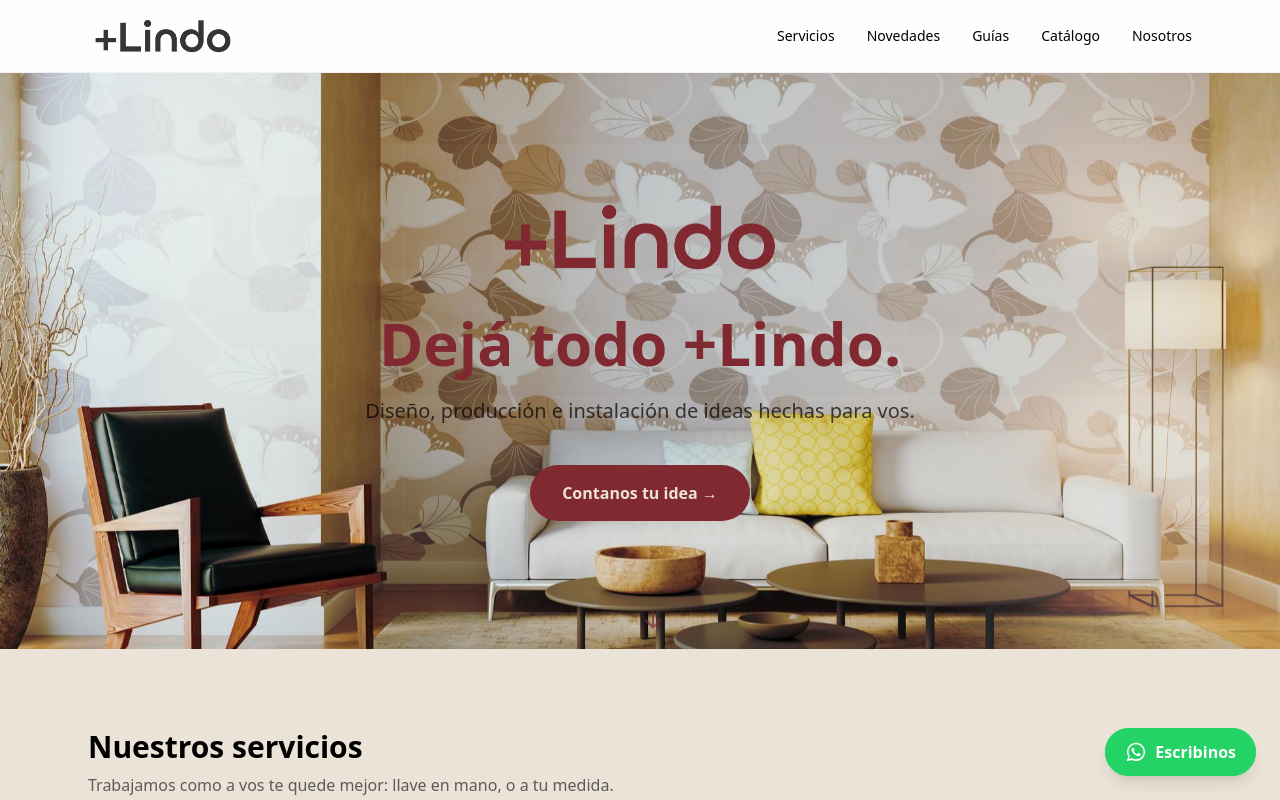
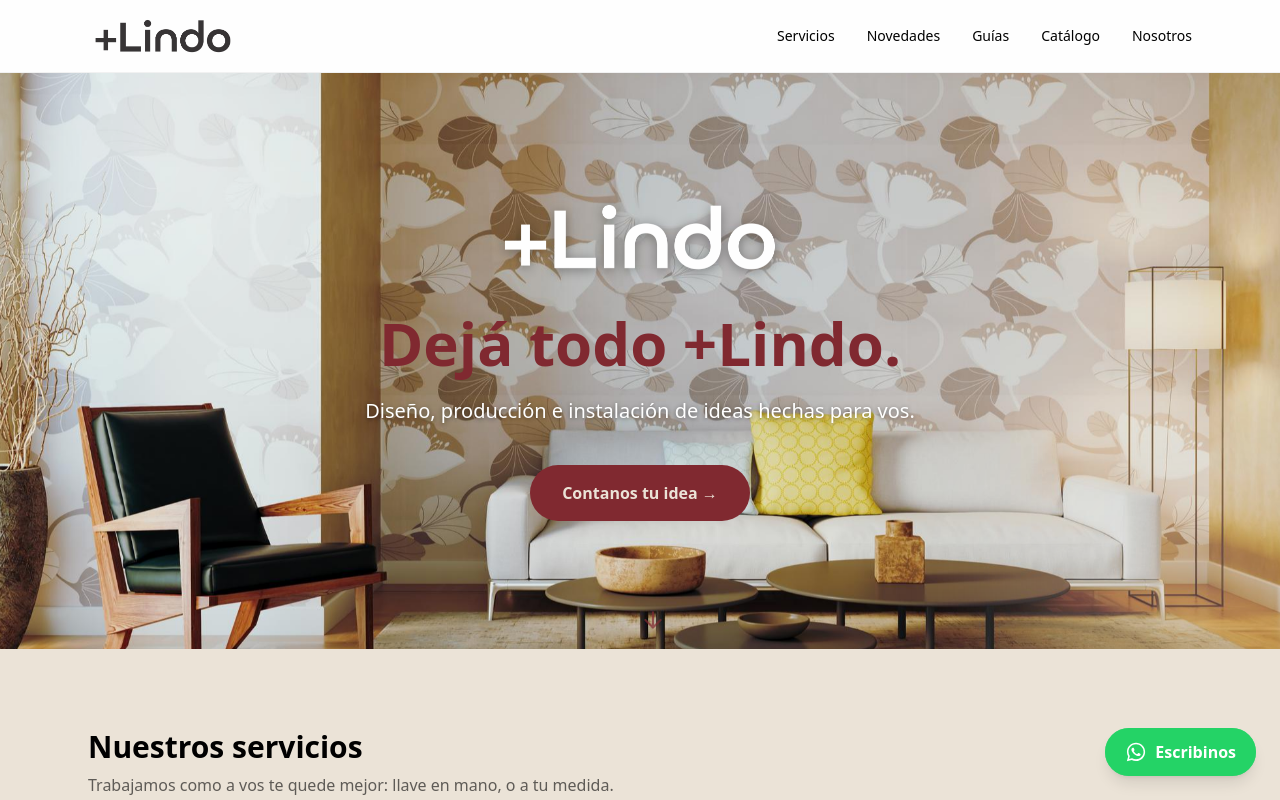
Before and after one commit to RodrigoSeverino/lindo-landing, an Astro site: page / in a window 1280 px wide. Shown: the top 800 px of the page. Built offline with nearby package versions, Linux system fonts and the light colour scheme; Astro itself is replaced by a stand-in of ours.

Commit message:
Logo y bajada del hero en blanco, se perdían contra el empapelado
El logo bordo y el texto negro de la bajada tenían poco contraste sobre
la foto de fondo (empapelado claro con estampado denso). Ahora van en
blanco con una sombra sutil para que se lean bien en cualquier zona de
la imagen, clara u oscura.

```diff
--- a/src/pages/index.astro
+++ b/src/pages/index.astro
@@ -63,9 +63,9 @@ const galeria = [
     ></div>
 
     <div class="relative mx-auto max-w-6xl px-6 py-24 md:py-32 text-center">
-      <div class="mx-auto mb-8 h-16 md:h-20 aspect-[1102/294] overflow-hidden animate-fade-up">
+      <div class="mx-auto mb-8 h-16 md:h-20 aspect-[1102/294] overflow-hidden animate-fade-up drop-shadow-[0_2px_6px_rgba(0,0,0,0.35)]">
         <img
-          src="/logo/fondo-crema.png"
+          src="/logo/fondo-negro.png"
           alt="+Lindo"
           class="h-full w-full object-cover animate-float"
         />
@@ -76,7 +76,7 @@ const galeria = [
         Dejá todo +Lindo.
       </h1>
       <p
-        class="mt-6 text-lg md:text-xl text-black/70 max-w-2xl mx-auto animate-fade-up [animation-delay:240ms]"
+        class="mt-6 text-lg md:text-xl text-white max-w-2xl mx-auto animate-fade-up [animation-delay:240ms] [text-shadow:0_1px_4px_rgba(0,0,0,0.45)]"
       >
         Diseño, producción e instalación de ideas hechas para vos.
       </p>
```
